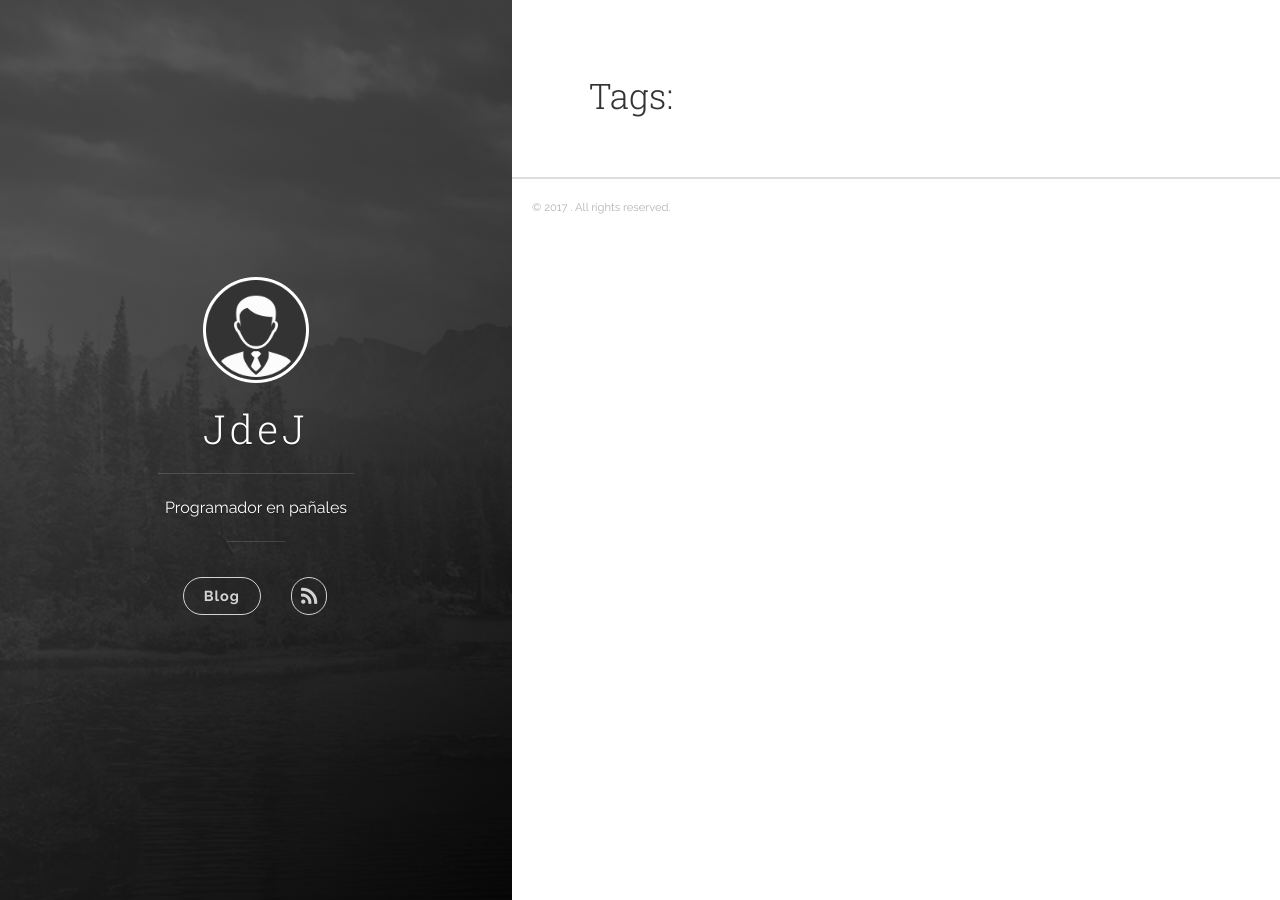
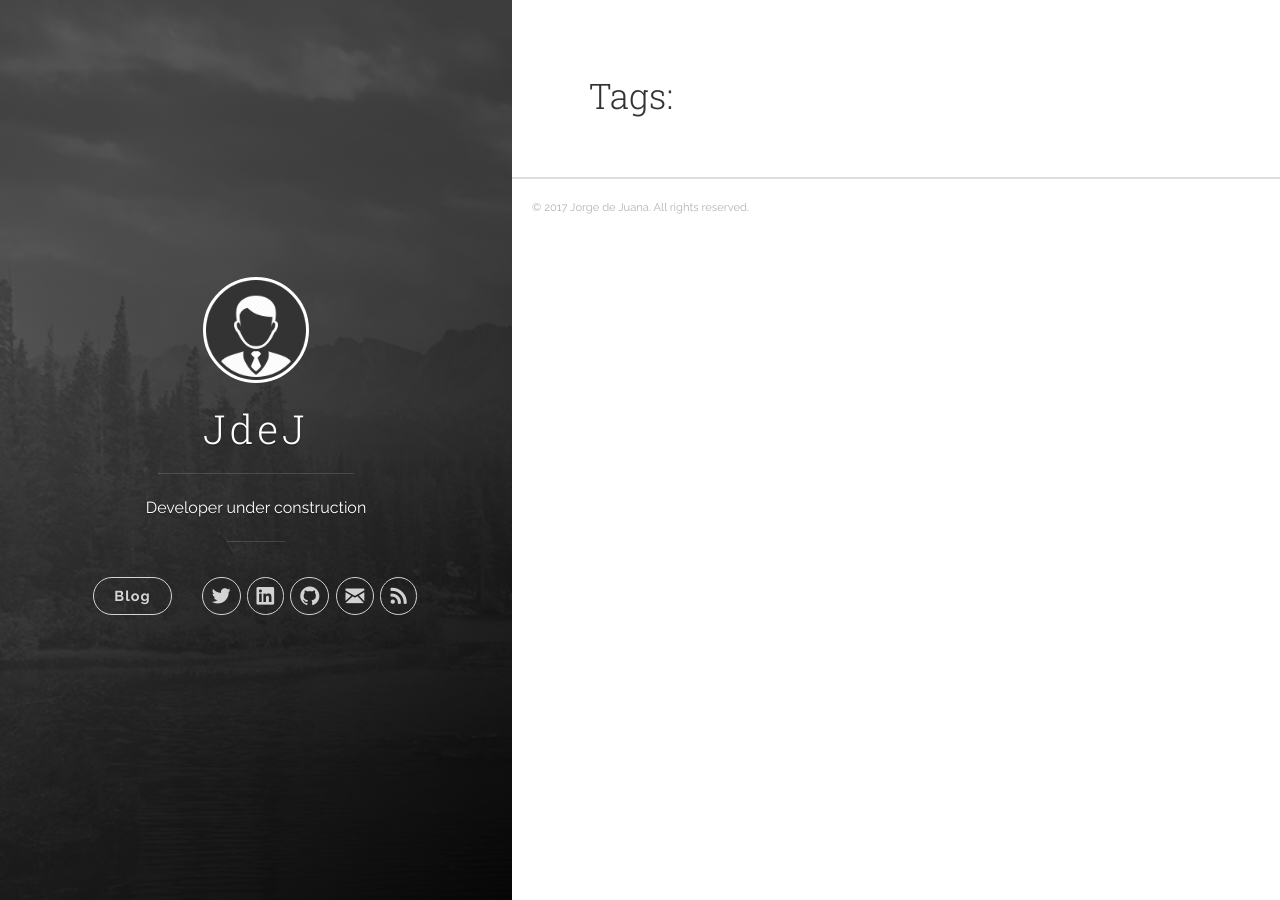
Before and after one commit to JdeJ/jdej.github.io, a Jekyll site: the page built from tags.md, in a window 1280 px wide. Built offline with Jekyll 4.4.1, drawn with Linux system fonts in a browser that asks for light colours; nearby versions of some CDN libraries.

Commit message:
Update _config.yml

```diff
--- a/_config.yml
+++ b/_config.yml
@@ -1,15 +1,43 @@
 # Site settings
 title: JdeJ
-email: me@montalvomiguelo.com
-description: Programador en pañales
-keywords: web developer, programming, java, javascript, css, html5
-author: JdeJ
-baseurl: ""
-url: "http://jdej.github.io"
-twitter_username: JorgedeJuana
-github_username:  JdeJ
-mail: jorgedjuana@gmail.com
-permalink: pretty
+description: 'Developer under construction'
+url: 'http://jdej.github.io'
+baseurl: '/jekyll-uno'
+# google_analytics: 'UA-XXXXXX-X'
+# disqus_shortname: 'your-disqus-name'
+
+author:
+  name: 'Jorge de Juana'
+  email: jorgedjuana@gmail.com
+  twitter_username: JorgedeJuana
+  # facebook_username: joshgerdes
+  github_username:  JdeJ
+  linkedin_username:  JorgedeJuana
+
+defaults:
+  -
+    scope:
+      path: ''
+      type: 'posts'
+    values:
+        layout: 'post'
 
 # Build settings
+destination: _site
+paginate: 10
+permalink: /:year/:title/
 markdown: kramdown
+highlighter: rouge
+
+sass:
+    sass_dir: _sass
+    style: compressed
+
+kramdown:
+  # use Github Flavored Markdown
+  input: GFM
+  # do not replace newlines by <br>s
+  hard_wrap: false
+
+gems: ['jekyll-paginate']
+exclude: ['README.md', 'Gemfile', 'Gemfile.lock', 'screenshot.png']
```
